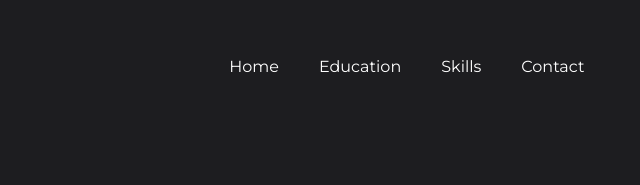
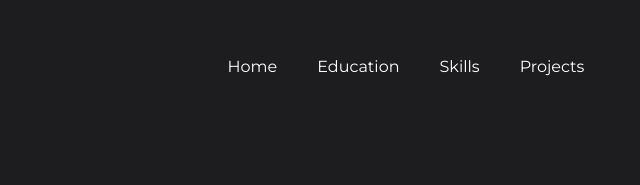
Before and after one commit to Darkcodersasikumar/Portfolio, a plain HTML site: page contact.html in a window 1280 px wide. Shown: the top 185 px of the page, 640-1280 px from the left. Drawn offline with nearby package versions, Linux system fonts and the light colour scheme.

Commit message:
modified page

```diff
--- a/contact.html
+++ b/contact.html
@@ -38,7 +38,7 @@
                     <li class="nav-list"><a href="index.html" class="nav-link">Home</a></li>
                     <li class="nav-list"><a href="" class="nav-link">Education</a></li>
                     <li class="nav-list"><a href="" class="nav-link">Skills</a></li>
-                    <li class="nav-list"><a href="" class="nav-link">Contact</a></li>
+                    <li class="nav-list"><a href="" class="nav-link">Projects</a></li>
                 </ul>
             </div>
             </div>
```
